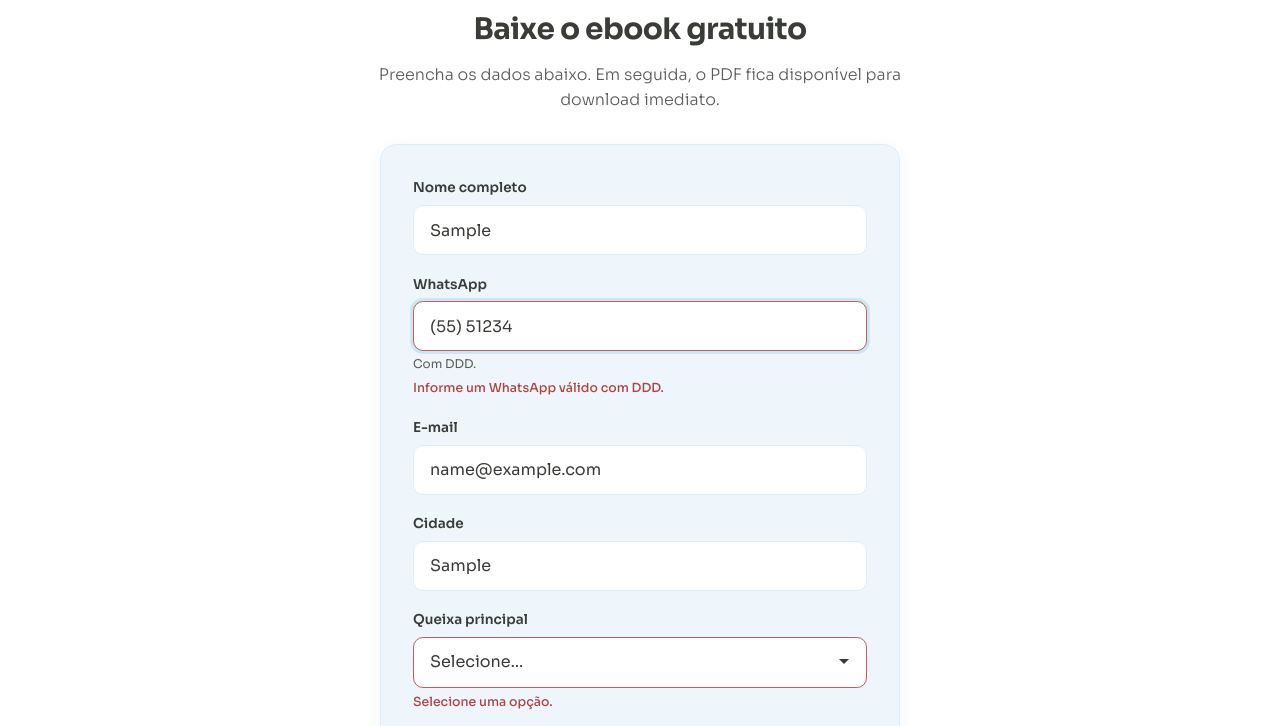
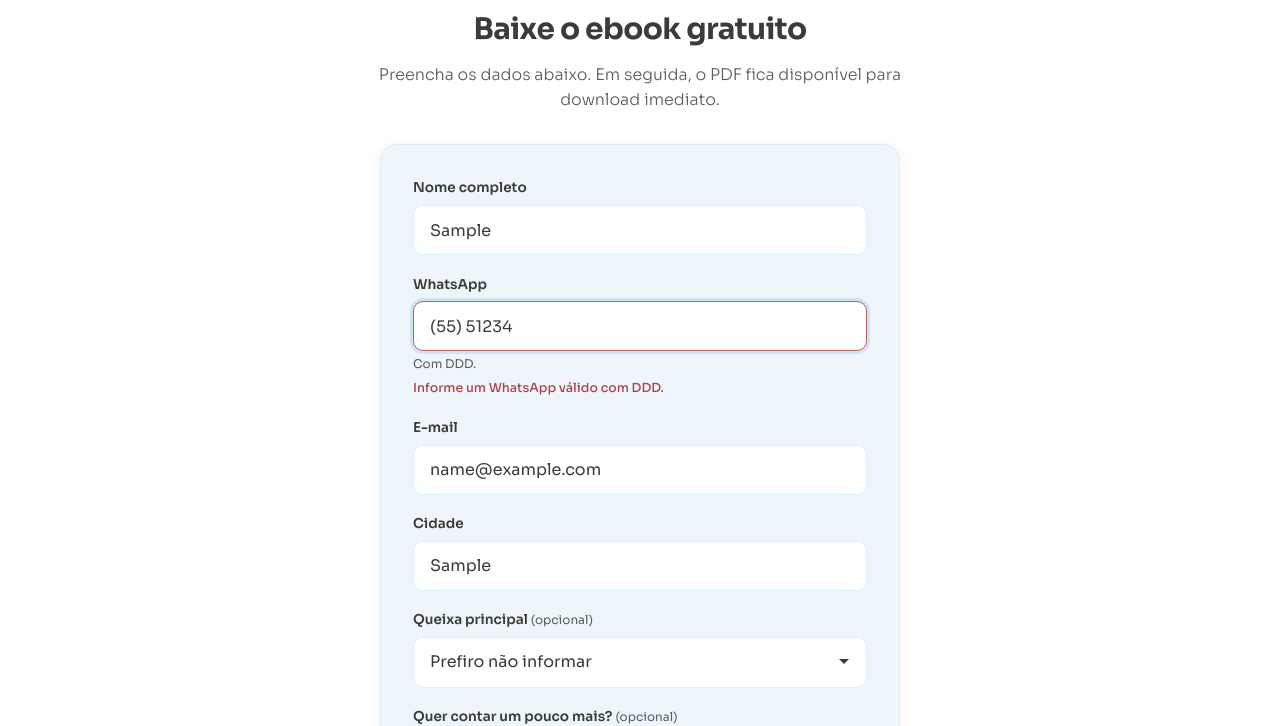
Before and after one commit to kruelandre-jpg/proregen-lp-ebook-prp, a plain HTML site: page index.html in a window 1280 px wide. Both pictures are taken after typing "Sample", "5551234", "name@example.com", "Sample", "Sample" into the empty fields and a click on the button "Baixar o ebook grátis". Shown: the part 801-1527 px from the top of the page. Drawn offline with Linux system fonts and the light colour scheme.

Commit message:
Consentimento separado para dados de saúde (padrão LP quadril); queixa opcional

```diff
--- a/app.js
+++ b/app.js
@@ -61,13 +61,14 @@
     if (wa.length < 10 || wa.length > 11) errors.whatsapp = 'Informe um WhatsApp válido com DDD.';
     if (!data.email || !/^[^\s@]+@[^\s@]+\.[^\s@]+$/.test(data.email.trim())) errors.email = 'Informe um e-mail válido.';
     if (!data.cidade || data.cidade.trim().length < 2) errors.cidade = 'Informe sua cidade.';
-    if (!data.queixa) errors.queixa = 'Selecione uma opção.';
     if (!data.consentimento) errors.consentimento = 'Marque a autorização para receber o material.';
+    var temQueixa = !!(data.queixa || (data.detalhe || '').trim());
+    if (temQueixa && !data.consentimento_saude) errors.consentimento_saude = 'Você informou sua queixa. Marque a autorização de uso dos dados de saúde ou apague a queixa para continuar.';
     return errors;
   }
 
   function showFieldErrors(errors) {
-    ['nome', 'whatsapp', 'email', 'cidade', 'queixa', 'consentimento'].forEach(function (field) {
+    ['nome', 'whatsapp', 'email', 'cidade', 'queixa', 'consentimento', 'consentimento_saude'].forEach(function (field) {
       var el = document.getElementById('err-' + field);
       var input = document.getElementById(field);
       if (el) { el.textContent = errors[field] || ''; el.hidden = !errors[field]; }
@@ -86,8 +87,12 @@
     params.append('whatsapp', digitsOnly(data.whatsapp));
     params.append('email', data.email.trim());
     params.append('cidade', data.cidade.trim());
-    params.append('queixa', data.queixa);
-    params.append('detalhe', (data.detalhe || '').trim());
+    var temQueixa = !!(data.queixa || (data.detalhe || '').trim());
+    if (temQueixa && data.consentimento_saude) {
+      params.append('queixa', data.queixa);
+      params.append('detalhe', (data.detalhe || '').trim());
+    }
+    params.append('consentimento_saude', temQueixa && data.consentimento_saude ? 'Sim' : 'Nao');
     params.append('consentimento', data.consentimento ? 'Sim' : 'Nao');
     params.append('origem', cfg.origem || 'lp-ebook-prp');
     params.append('website', data.website || '');
@@ -114,7 +119,8 @@
       var data = {
         nome: v('nome'), whatsapp: v('whatsapp'), email: v('email'), cidade: v('cidade'),
         queixa: v('queixa'), detalhe: v('detalhe'), website: v('website'),
-        consentimento: !!(document.getElementById('consentimento') || {}).checked
+        consentimento: !!(document.getElementById('consentimento') || {}).checked,
+        consentimento_saude: !!(document.getElementById('consentimento_saude') || {}).checked
       };
 
       var errors = validate(data);
--- a/index.html
+++ b/index.html
@@ -105,9 +105,9 @@ fbq('track','PageView');
             </div>
 
             <div class="field">
-              <label for="queixa">Queixa principal</label>
-              <select id="queixa" name="queixa" required>
-                <option value="" disabled selected>Selecione…</option>
+              <label for="queixa">Queixa principal <span class="hint">(opcional)</span></label>
+              <select id="queixa" name="queixa">
+                <option value="" selected>Prefiro não informar</option>
                 <option>Joelho</option><option>Quadril</option><option>Coluna</option><option>Ombro</option><option>Tendão</option><option>Ferida</option><option>Outra</option>
               </select>
               <span class="field-error" id="err-queixa" hidden></span>
@@ -121,6 +121,12 @@ fbq('track','PageView');
             <div class="field field-check">
               <label class="check"><input type="checkbox" id="consentimento" name="consentimento" required> Autorizo receber mensagens da Proregen por WhatsApp e e-mail</label>
               <span class="field-error" id="err-consentimento" hidden></span>
+            </div>
+
+            <div class="field field-check">
+              <label class="check"><input type="checkbox" id="consentimento_saude" name="consentimento_saude"> Autorizo o uso das informações de saúde que informei (queixa) apenas para o Dr. André Kruel e equipe entenderem meu caso e entrarem em contato. Posso revogar quando quiser.</label>
+              <small class="hint" style="display:block;margin:4px 0 0 30px">Necessário só se você preencheu a queixa.</small>
+              <span class="field-error" id="err-consentimento_saude" hidden></span>
             </div>
 
             <input type="text" name="website" id="website" tabindex="-1" autocomplete="off" aria-hidden="true" style="position:absolute;left:-9999px">
```
